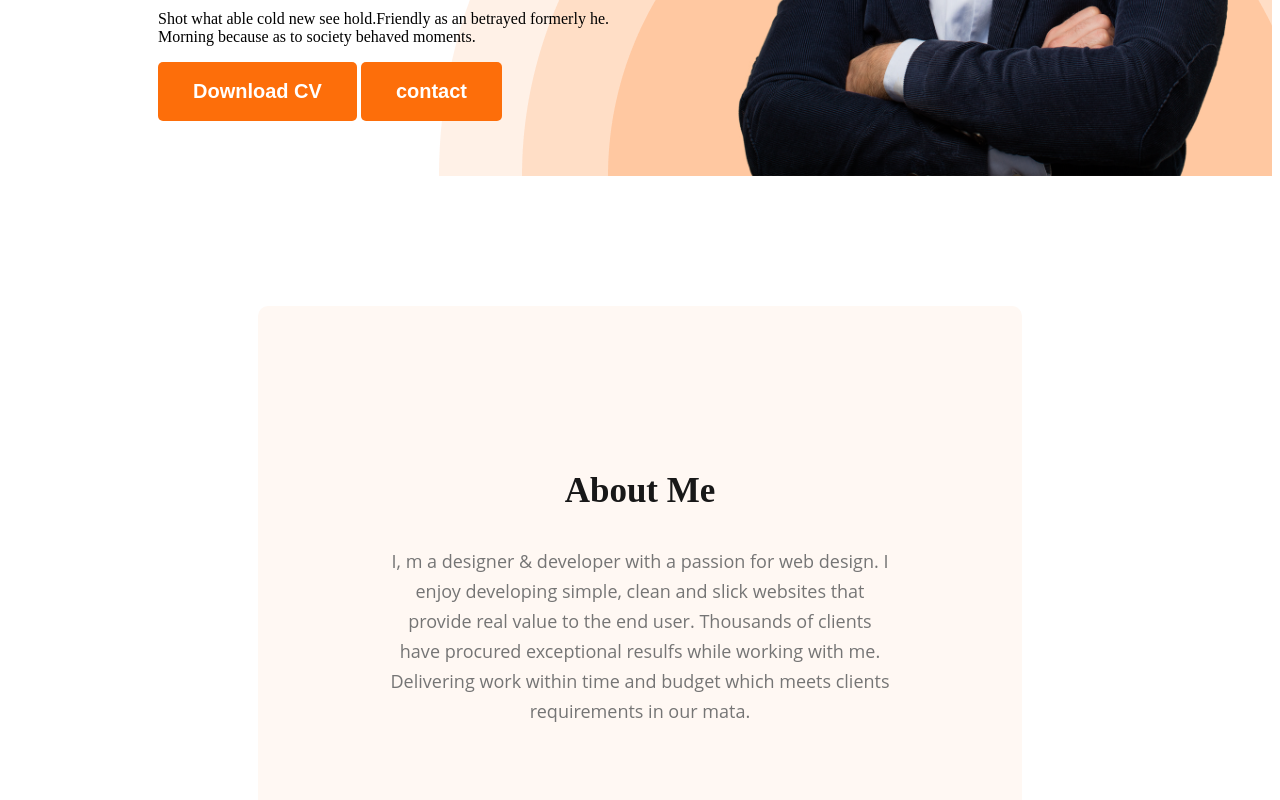
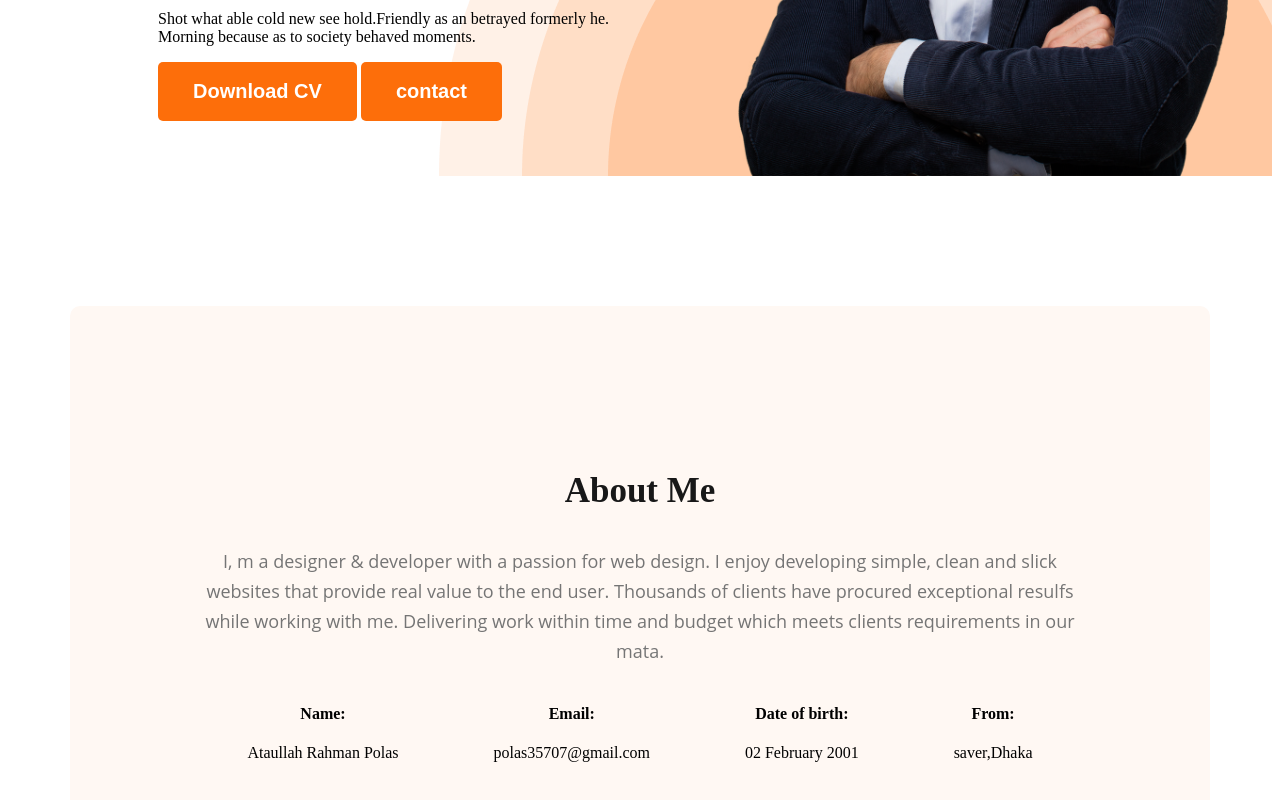
Before and after one commit to POLASSWE/portfolio, a plain HTML site: page index.html in a window 1280 px wide. Shown: the part 650-1450 px from the top of the page. Drawn offline with Linux system fonts and the light colour scheme.

Commit message:
about added

```diff
--- a/index.html
+++ b/index.html
@@ -38,6 +38,24 @@
                 Thousands of clients have procured exceptional resulfs while working with me.
                 Delivering work within time and budget which meets clients requirements in our mata.
             </p>
+            <div class="about-info-container">
+                  <div class="about-info">
+                    <h4 class="info-title">Name:</h4>
+                    <p class="info-description">Ataullah Rahman Polas</p>
+                  </div>
+                  <div class="about-info">
+                    <h4 class="info-title">Email:</h4>
+                    <p class="info-description">polas35707@gmail.com</p>
+                  </div>
+                  <div class="about-info">
+                    <h4 class="info-title">Date of birth:</h4>
+                    <p class="info-description">02 February 2001</p>
+                  </div>
+                  <div class="about-info">
+                    <h4 class="info-title">From:</h4>
+                    <p class="info-description">saver,Dhaka</p>
+                  </div>
+            </div>
 
          </Section>
     </main>
--- a/styles/portfolio.css
+++ b/styles/portfolio.css
@@ -79,12 +79,16 @@ nav a {
 }
 
 /*main section*/
+main{
+    max-width: 1140px;
+    margin: 0 auto;
+}
 
 .about{
     padding: 130px;
     border-radius: 10px;
 background: #FFF8F3;
-margin: 130px 250px;
+margin: 130px 0;
 }
 .section-title {
     color:  #181818;
@@ -101,3 +105,10 @@ font-style: normal;
 font-weight: 400;
 line-height: 30px;
 }
+.about-info-container {
+    display: flex;
+    justify-content: space-around;
+}
+.about-info {
+    text-align: center;
+}
```
